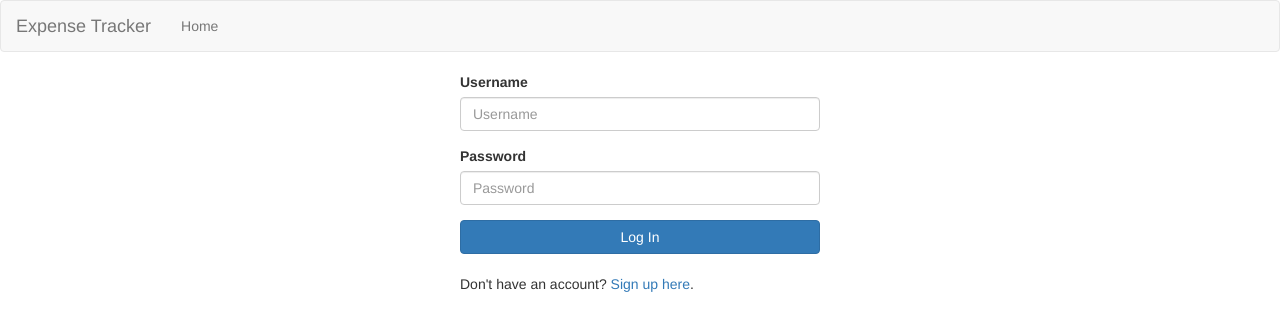
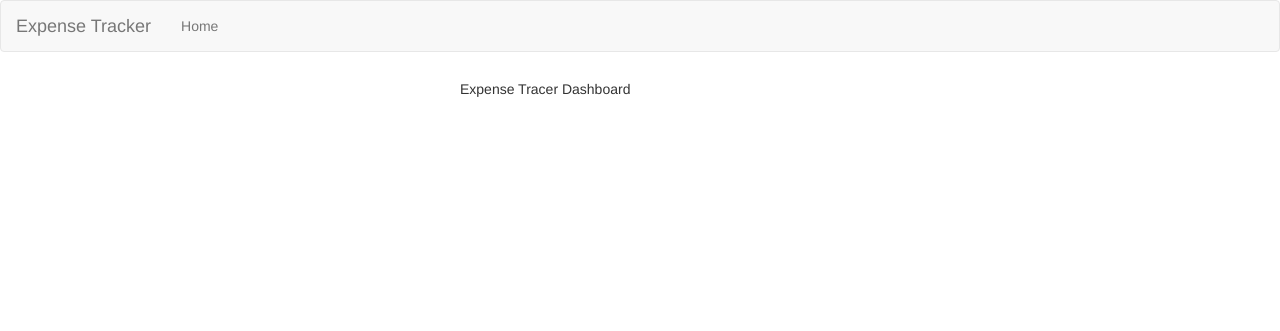
Before and after one commit to luizpericolo/expense-tracker, a Python web app: template app/static/templates/home.html in a window 1280 px wide. Shown: the top 331 px of the page. Run offline with Jinja, Linux system fonts and the light colour scheme; the template is opened without the code that fills it, so the values that code supplies are empty.

Commit message:
change home template

```diff
--- a/app/static/templates/home.html
+++ b/app/static/templates/home.html
@@ -3,21 +3,7 @@
 <div class="container">
     <div class="row">
         <div class="col-md-4 col-md-offset-4">
-            <form method=POST action="/login">
-                <div class="form-group">
-                    <label for="exampleInputEmail1">Username</label>
-                    <input type="text" class="form-control" name="username" placeholder="Username">
-                </div>
-                <div class="form-group">
-                    <label for="exampleInputPassword1">Password</label>
-                    <input type="password" class="form-control" name="pass" placeholder="Password">
-                </div>
-                <button type="submit" class="btn btn-primary btn-block">Log In</button>
-            </form>
-            <br>
-            <div>
-                Don't have an account? <a href="/signup">Sign up here</a>.
-            </div>
+            <h5>Expense Tracer Dashboard</h5>
         </div>
     </div>
 </div>
```
